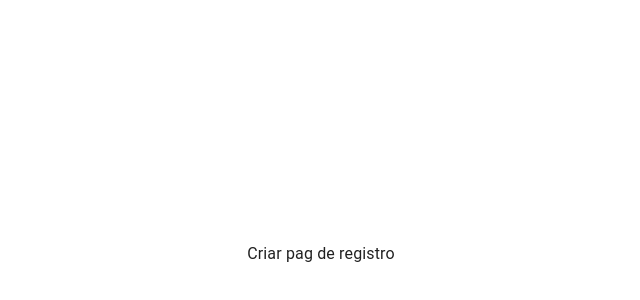
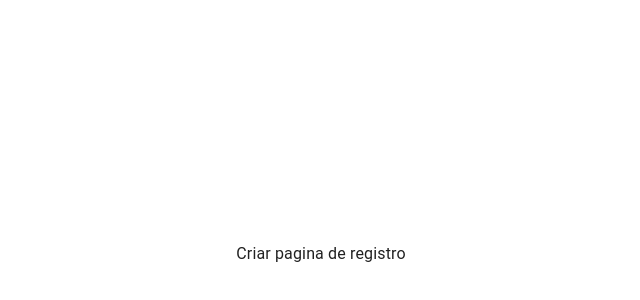
Before and after one commit to lucas-adami/cadastro-professores-web, a Next.js app: page /register in a window 1280 px wide. Shown: the part 146-446 px from the top of the page, without its empty margins (319-959 px from the left). Built offline with nearby package versions, Linux system fonts and the light colour scheme.

Commit message:
📝 Feat - testando correção do Pipeline
Testando a correção do pipeline

```diff
--- a/src/app/register/page.tsx
+++ b/src/app/register/page.tsx
@@ -1,7 +1,7 @@
 export default function Register() {
   return (
     <div className="flex items-center justify-center min-h-screen">
-      <h1>Criar pag de registro</h1>
+      <h1>Criar pagina de registro</h1>
     </div>
   );
 }
```
